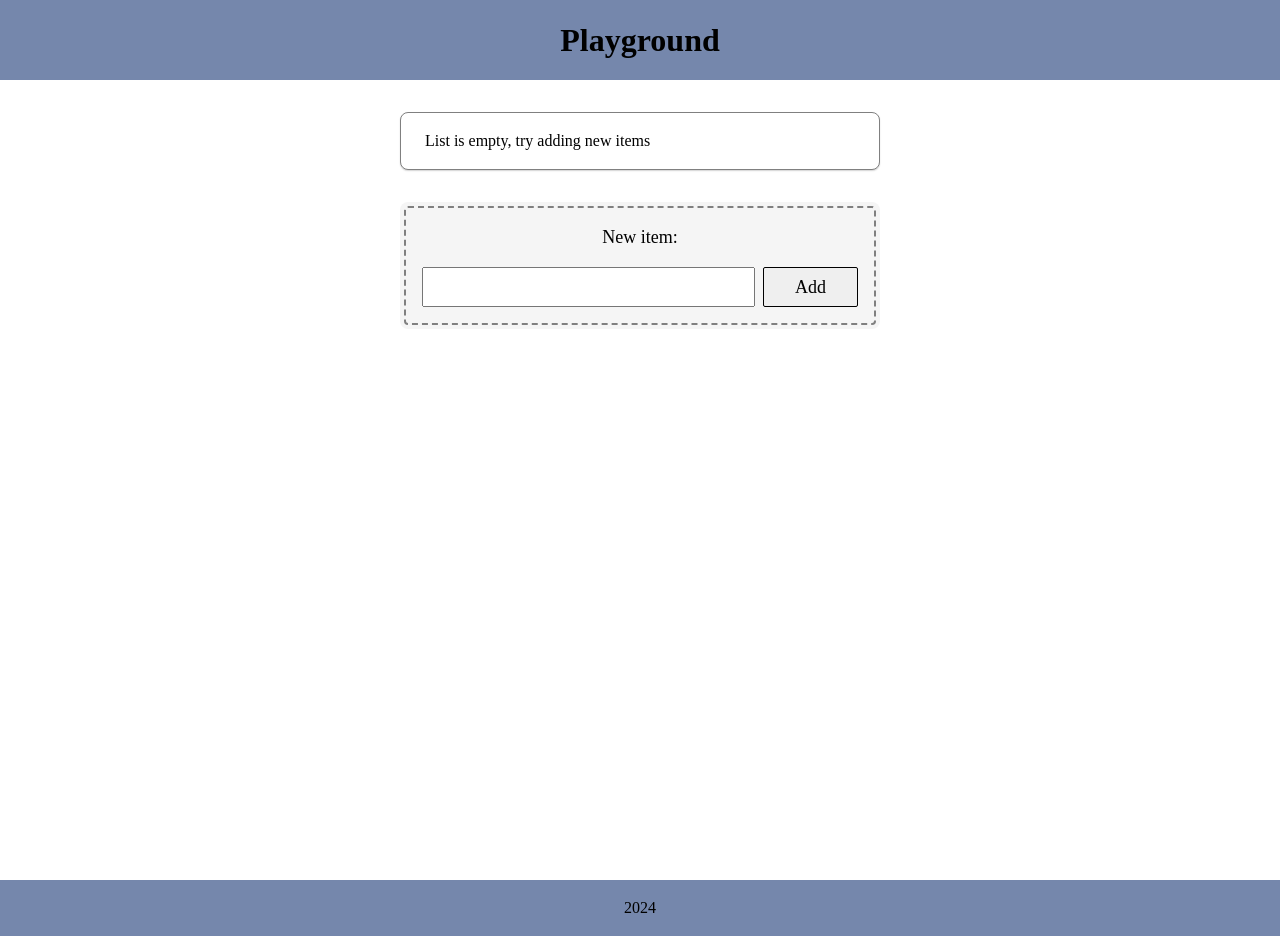
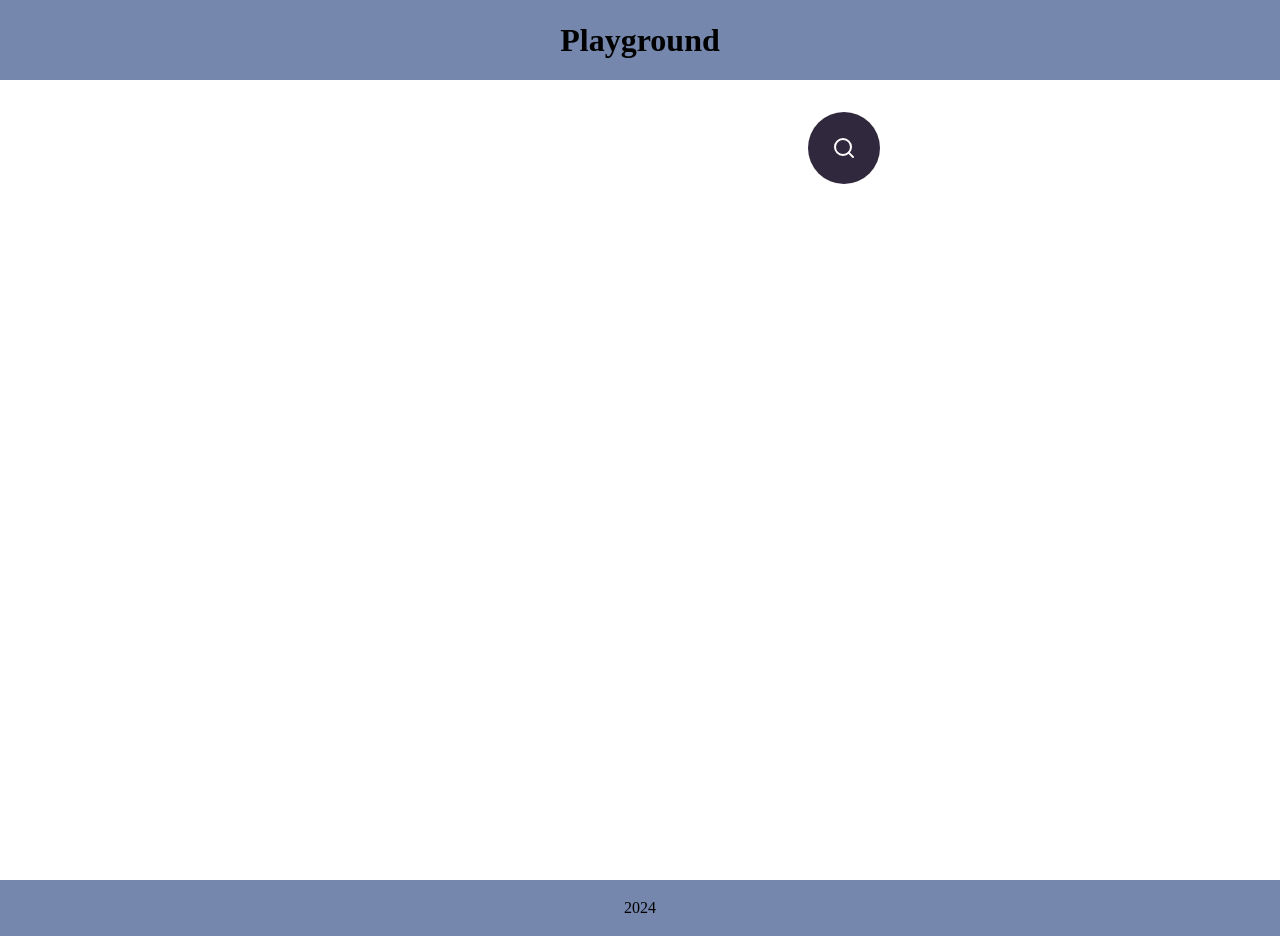
Before and after one commit to paulichdom/joy-of-react-playground, a React (Vite) app: page / in a window 1280 px wide. Built offline with nearby package versions, Linux system fonts and the light colour scheme.

Commit message:
create animated search, use useId and solve hook problem, add react feather

```diff
--- a/package.json
+++ b/package.json
@@ -14,6 +14,7 @@
     "new-component": "^5.0.2",
     "react": "^18.2.0",
     "react-dom": "^18.2.0",
+    "react-feather": "^2.0.10",
     "styled-components": "^6.1.11"
   },
   "devDependencies": {
--- a/src/App.tsx
+++ b/src/App.tsx
@@ -1,10 +1,10 @@
+import AnimatedSearch from './components/AnimatedSearch';
 import Layout from './components/Layout';
-import ShoppingList from './components/ShoppingList';
 
 function App() {
   return (
    <Layout>
-    <ShoppingList />
+    <AnimatedSearch />
    </Layout>
   );
 }
--- /dev/null
+++ b/src/components/AnimatedSearch/AnimatedSearch.tsx
@@ -0,0 +1,86 @@
+import React from 'react';
+import { X, Search } from 'react-feather';
+import styled, { keyframes } from 'styled-components';
+
+const AnimatedSearch: React.FC = () => {
+  const [showSearchField, setShowSearchField] = React.useState(false);
+
+  const searchId = React.useId();
+
+  function handleToggleSearch(
+    event: React.MouseEvent<HTMLButtonElement, MouseEvent>
+  ) {
+    event.preventDefault();
+    setShowSearchField(!showSearchField);
+  }
+
+  return (
+    <Form>
+      {showSearchField && (
+        <SearchFieldWrapper>
+          <label htmlFor={searchId}>
+            <VisuallyHidden>Search</VisuallyHidden>
+          </label>
+          <AnimatedInput id={searchId} />
+        </SearchFieldWrapper>
+      )}
+      <SearchToggleButton onClick={handleToggleSearch}>
+        {showSearchField ? <X /> : <Search />}
+        <VisuallyHidden>Toggle search field</VisuallyHidden>
+      </SearchToggleButton>
+    </Form>
+  );
+};
+
+export default AnimatedSearch;
+
+const Form = styled.form`
+  display: flex;
+  justify-content: flex-end;
+  align-items: center;
+  gap: 16px;
+`;
+
+const SearchFieldWrapper = styled.div`
+  overflow: hidden;
+  padding: 4px;
+`;
+
+const VisuallyHidden = styled.span`
+  display: none;
+`;
+
+const slideIn = keyframes`
+  0% {
+    transform: translateX(100%);
+    opacity: 0;
+  }
+  100% {
+    transform: translateX(0);
+    opacity: 1;
+  }
+`;
+
+const AnimatedInput = styled.input`
+  display: block;
+  padding: 4px 16px;
+  border: none;
+  border-bottom: 3px solid hsl(260deg 20% 20%);
+  border-radius: 3px;
+  font-size: 1.25rem;
+  outline-offset: 2px;
+  animation: ${slideIn} 1000ms cubic-bezier(0.15, 0.85, 0.47, 1.02);
+`;
+
+const SearchToggleButton = styled.button`
+  position: relative;
+  width: 72px;
+  height: 72px;
+  background: hsl(260deg 20% 20%);
+  border: none;
+  color: white;
+  display: grid;
+  place-content: center;
+  border-radius: 1000px;
+  cursor: pointer;
+`;
--- /dev/null
+++ b/src/components/AnimatedSearch/index.ts
@@ -0,0 +1,2 @@
+export * from './AnimatedSearch';
+export { default } from './AnimatedSearch';
```
Also changed, not shown: 1 other file (tests, documents, lock files or other folders).
